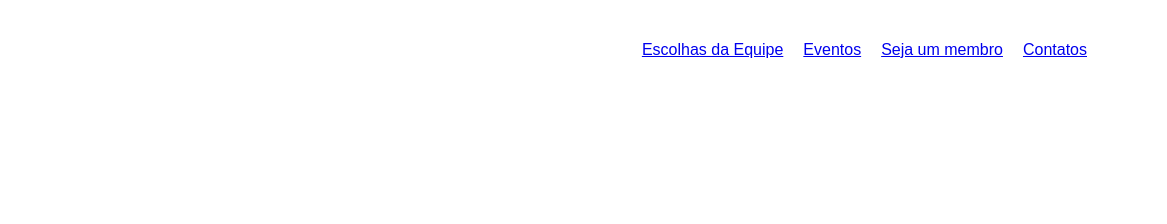
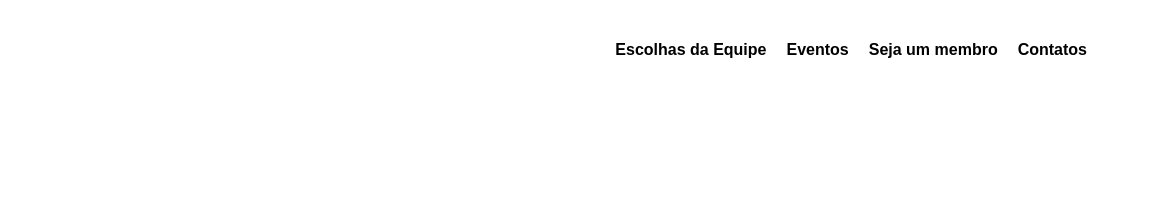
Before and after one commit to PedroMarianoAlmeida/web_project_library-1, a plain HTML site: page index.html in a window 1280 px wide. Shown: the top 224 px of the page, 113-1280 px from the left. Drawn offline with Linux system fonts and the light colour scheme.

Commit message:
Update index.html

```diff
--- a/index.html
+++ b/index.html
@@ -16,15 +16,14 @@
           <img
             src="./images/logo.svg"
             alt="Logotipo da Biblioteca Triple Peaks"
-            class="nav__logo"
-          />
+            class="nav__logo"/>
           <ul class="nav__links">
-            <!-- ✅ agora todos os links do menu apontam para sections existentes -->
-            <li><a class="header__link" href="#staff">Escolhas da Equipe</a></li>
-            <li><a class="header__link" href="#events">Eventos</a></li>
-            <li><a class="header__link" href="#membership">Seja um membro</a></li>
-            <li><a class="header__link" href="#contacts">Contatos</a></li>
-          </ul>
+      <li><a class="nav__link" href="#staff">Escolhas da Equipe</a></li>
+      <li><a class="nav__link" href="#events">Eventos</a></li>
+      <li><a class="nav__link" href="#membership">Seja um membro</a></li>
+      <li><a class="nav__link" href="#contacts">Contatos</a></li>
+</ul>
+
         </nav>
 
         <div class="header__content">
```
